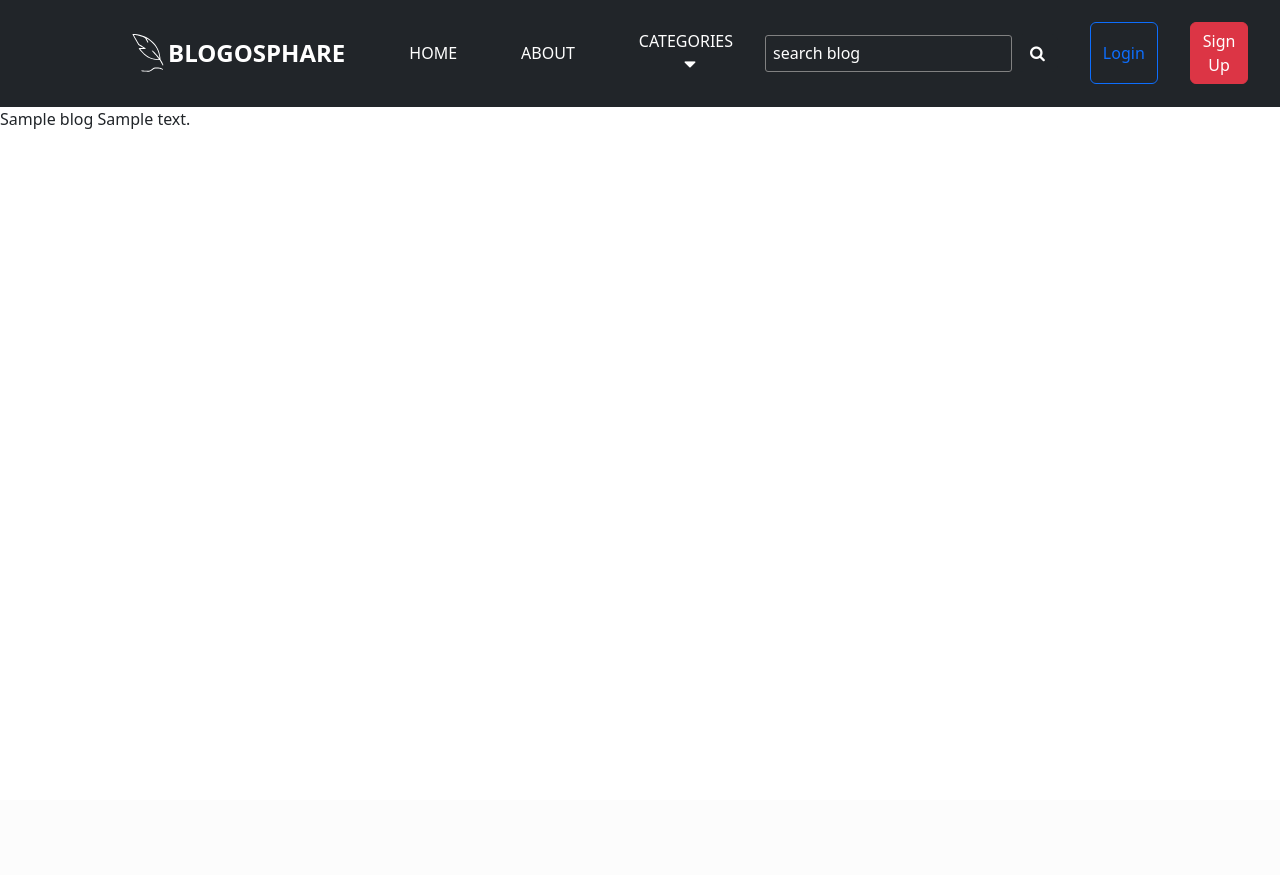
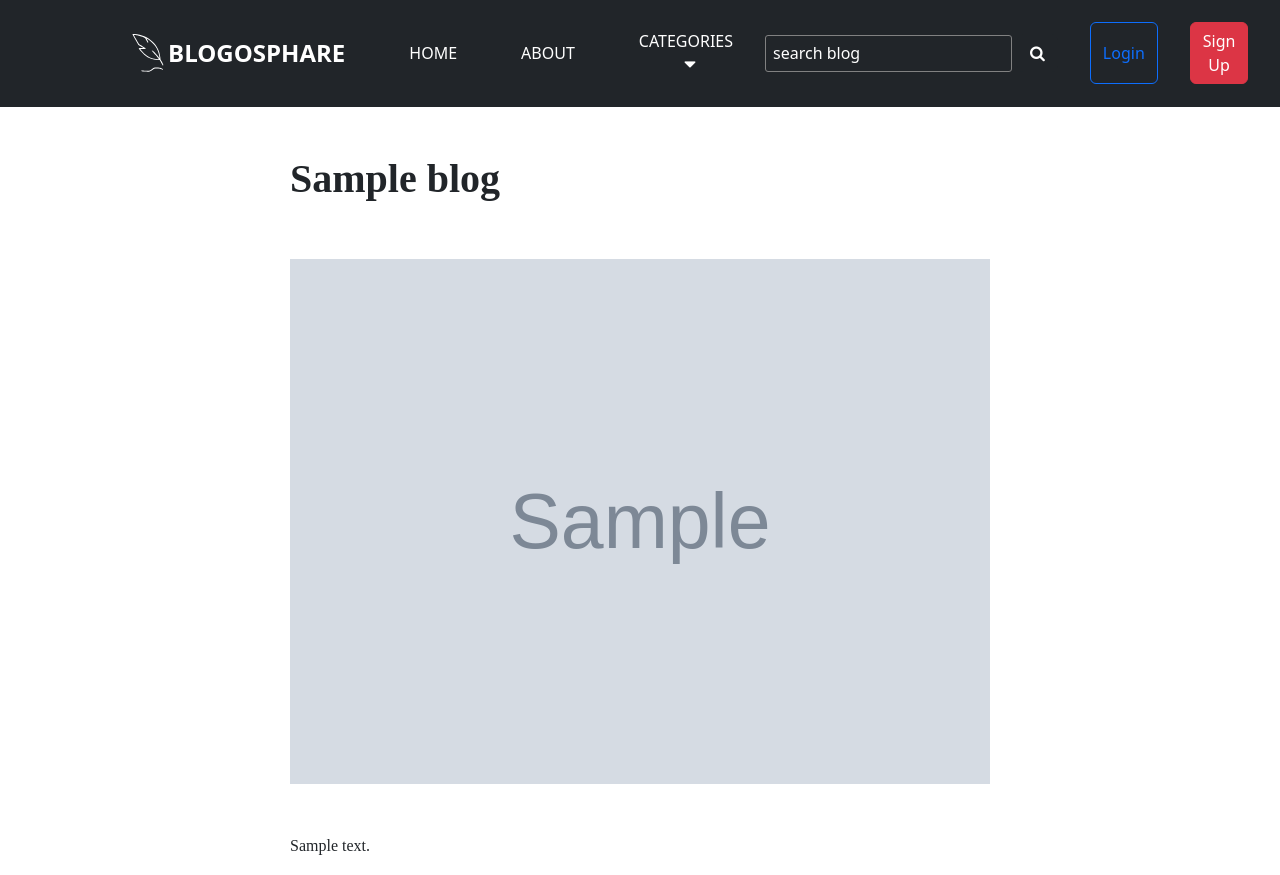
Before and after one commit to NagarajMurgod/BlogWebsite, a Django app: template MyBlog/blog/templates/displayBlog.html in a window 1280 px wide. Before the commit the page ends 129 px from the top, so only its background shows below. Run offline with Django 5.2, Linux system fonts and the light colour scheme; the template is opened without the code that fills it: most values are stand-ins (such as "Sample title", 1, 10 or a date in 2020); grey boxes marked "Sample" are stand-in pictures; some web fonts are replaced.

Commit message:
display blog

```diff
--- a/MyBlog/blog/templates/displayBlog.html
+++ b/MyBlog/blog/templates/displayBlog.html
@@ -2,6 +2,19 @@
 {% load static %}
 
 {% block body %}
-{{blog.title}}
-{{blog.content|safe}}
+
+<div class='blog-container'>
+    <div class="blog-wrapper m-auto mt-5" style="width:700px;font-family: source-serif-pro;line-height: 1.7;">
+        <h1 class='fw-bold'>
+            {{blog.title}}
+        </h1>
+        <img class="w-100 py-5" src="{{blog.blog_image.url}}" alt="">
+        <div class="w-100" style="text-align: justify;text-justify: inter-word;" >
+            <p>
+                {{blog.content|safe}}
+            </p>
+
+        </div>
+    </div>
+</div>
 {% endblock %}
```
